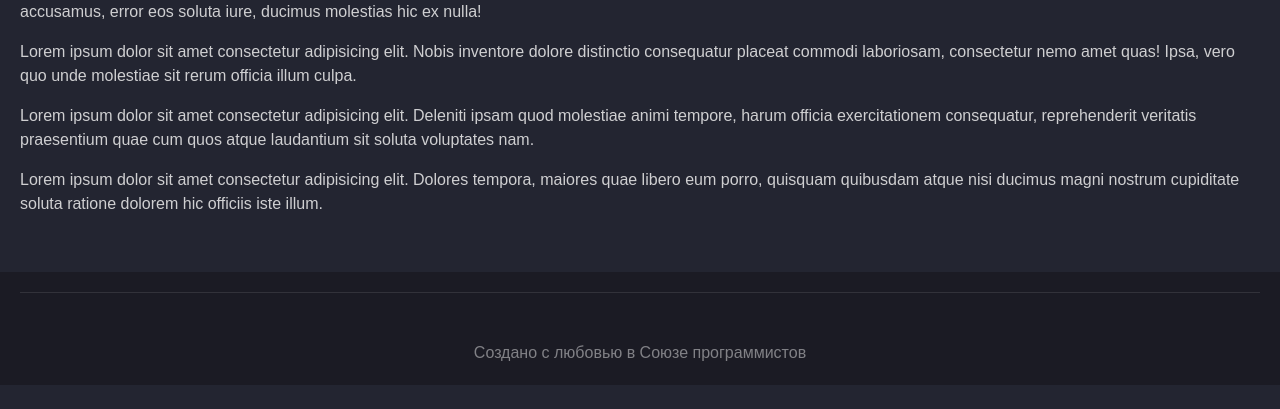
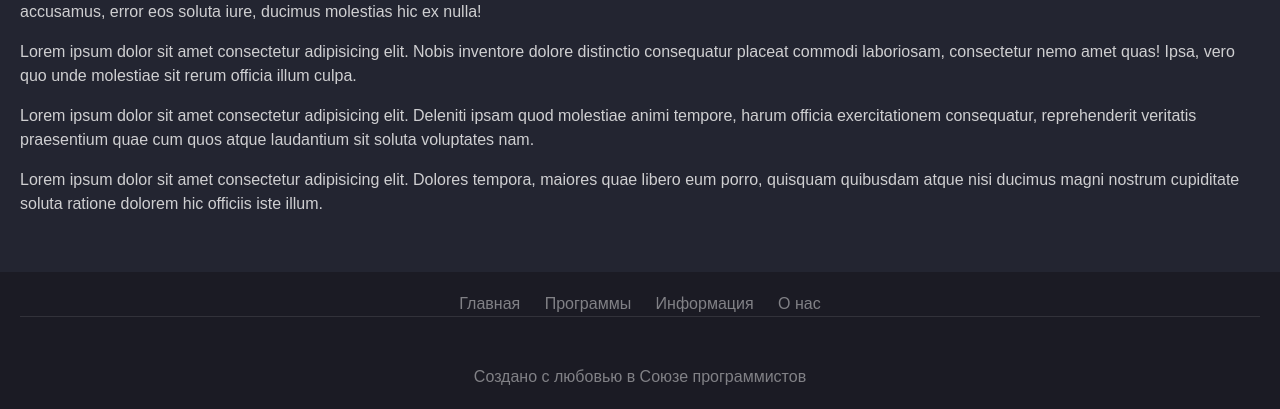
Before and after one commit to C15HOT/apps_shop, a Django app: page /apps/ in a window 1280 px wide. Shown: the part 714-1123 px from the top of the page. Before the commit the page ends 1099 px from the top, so only its background shows below. Run offline with Django 3.2, Linux system fonts and the light colour scheme; data that the repository does not hold is empty; some libraries are stand-ins or nearby versions.

Commit message:
Edit style footer, add links

```diff
--- a/static/css/style.css
+++ b/static/css/style.css
@@ -196,3 +196,6 @@ border-bottom-right-radius: 50px;
 .text-center {
 	text-align: center !important;
 }
+.text-footer-link{
+	padding: 10px;
+}
--- a/templates/base.html
+++ b/templates/base.html
@@ -66,6 +66,12 @@
 
     </div>
     <footer class="footer text-footer">
+        <div class="text-center">
+            <a href="{% url 'main' %}" class="text-footer text-footer-link">Главная</a>
+            <a href="{% url 'apps_list' %}" class="text-footer text-footer-link">Программы</a>
+            <a href="{% url 'information' %}" class="text-footer text-footer-link">Информация</a>
+            <a href="{% url 'information' %}" class="text-footer text-footer-link">О нас</a>
+        </div>
         <div class="copyright pt-5 text-center">
             Создано с любовью в Союзе программистов
         </div>
```
